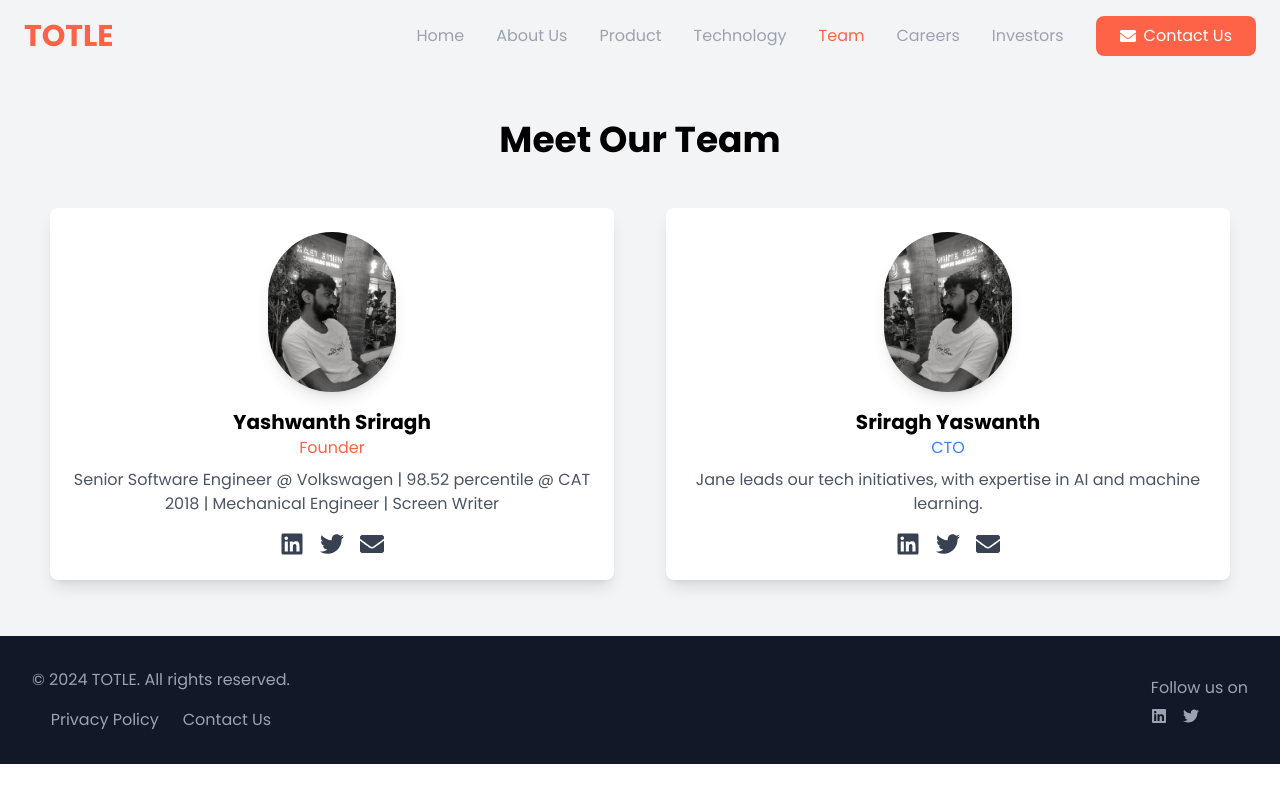
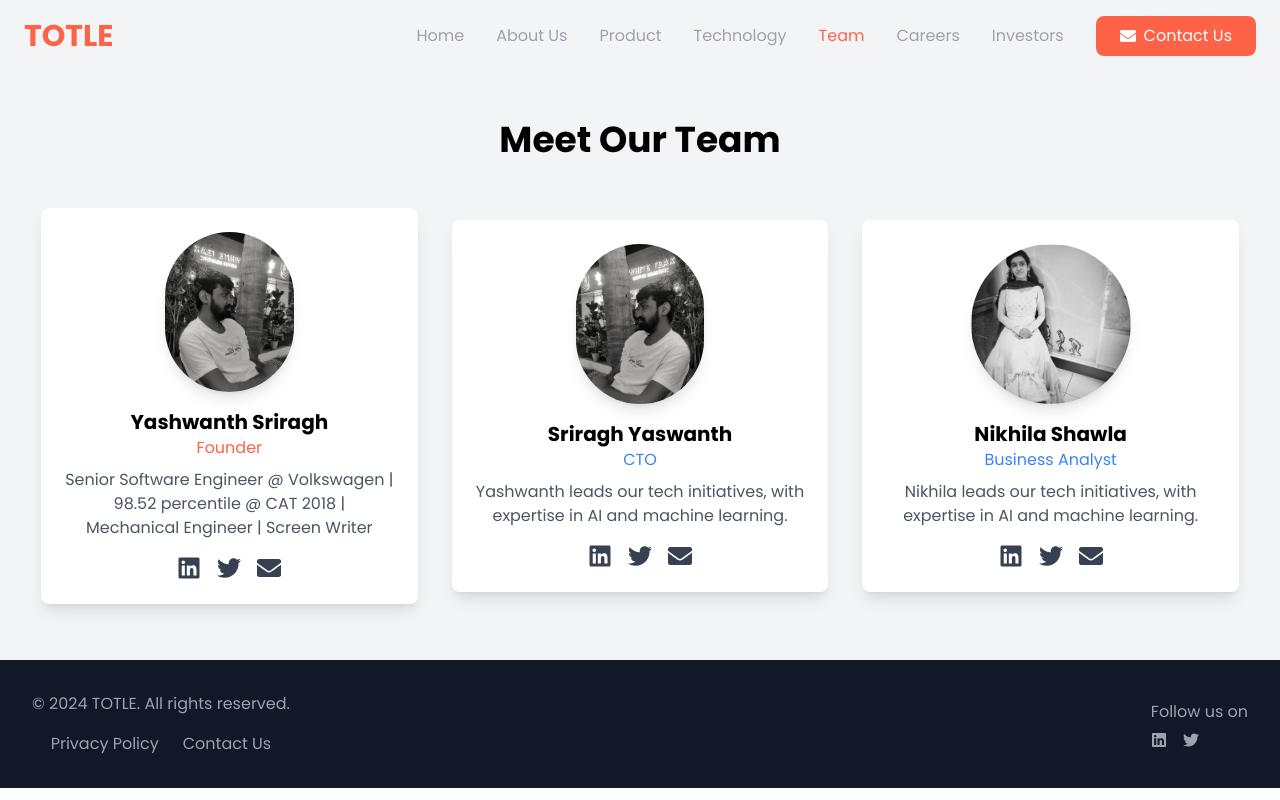
Before and after one commit to saicharan293/totle-portfolio, a React (Create React App) app: page /team in a window 1280 px wide. Built offline with nearby package versions, Linux system fonts and the light colour scheme.

Commit message:
image updated

```diff
--- a/src/components/Team/Team.js
+++ b/src/components/Team/Team.js
@@ -26,7 +26,7 @@ const Team = () => {
       </h2>
 
       {/* Team Members Section */}
-      <div className="grid grid-cols-2 px-6 place-items-center">
+      <div className="grid grid-cols-3 px-6 place-items-center">
         {/* Team Member 1 */}
         <div
           className="w-full md:w-11/12 p-6 bg-white rounded-lg shadow-lg hover:shadow-2xl transition-shadow duration-300 transform hover:scale-105"
@@ -71,7 +71,7 @@ const Team = () => {
           <h3 className="text-xl font-bold">Sriragh Yaswanth</h3>
           <p className="text-blue-500">CTO</p>
           <p className="mt-2 text-gray-600">
-            Jane leads our tech initiatives, with expertise in AI and machine learning.
+            Yashwanth leads our tech initiatives, with expertise in AI and machine learning.
           </p>
           {/* Social Media Links */}
           <div className="flex justify-center mt-4 space-x-4">
@@ -88,33 +88,36 @@ const Team = () => {
         </div>
 
         {/* Team Member 3 */}
-        {/* <div
-          className="w-full md:w-5/12 p-6 bg-white rounded-lg shadow-lg hover:shadow-2xl transition-shadow duration-300 transform hover:scale-105"
+        <div
+          className="w-full md:w-11/12 p-6 bg-white rounded-lg shadow-lg hover:shadow-2xl transition-shadow duration-300 transform hover:scale-105"
           data-aos="fade-up"
-        > */}
-          {/* <img
-            src="/images/team3.jpg"
-            alt="Mark Taylor"
-            className="rounded-full w-[414px] h-[896px] mx-auto mb-4 shadow-lg md:w-32 md:h-32 lg:w-40 lg:h-40" // Responsive dimensions
+        >
+          <img
+            src="/images/Nikhila.jpg"
+            alt="Nikhila Shawla"
+            className="rounded-full mx-auto mb-4 shadow-lg md:w-30 md:h-28 lg:max-w-44 lg:h-40" // Responsive dimensions
+
+            // className="rounded-full w-30 h-[896px] mx-auto mb-4 shadow-lg md:w-32 md:h-32 lg:w-40 lg:h-40" // Responsive dimensions
           />
-          <h3 className="text-xl font-bold">Mark Taylor</h3>
-          <p className="text-green-500">Lead Developer</p>
+          <h3 className="text-xl font-bold">Nikhila Shawla</h3>
+          <p className="text-blue-500">Business Analyst</p>
           <p className="mt-2 text-gray-600">
-            A full-stack developer, Mark is an expert in scalable systems and platform architecture.
-          </p> */}
+            Nikhila leads our tech initiatives, with expertise in AI and machine learning.
+          </p>
           {/* Social Media Links */}
-          {/* <div className="flex justify-center mt-4 space-x-4">
+          <div className="flex justify-center mt-4 space-x-4">
             <a href="https://linkedin.com" className="text-gray-700 hover:text-blue-500 transition">
               <FaLinkedin size={24} />
             </a>
             <a href="https://twitter.com" className="text-gray-700 hover:text-blue-400 transition">
               <FaTwitter size={24} />
             </a>
-            <a href="mailto:mark@totle.com" className="text-gray-700 hover:text-red-500 transition">
+            <a href="mailto:jane@totle.com" className="text-gray-700 hover:text-red-500 transition">
               <FaEnvelope size={24} />
             </a>
-          </div> */}
-        {/* </div> */}
+          </div>
+        </div>
+
       </div>
       <footer className="bg-gray-900 text-gray-400 py-8 px-8 mt-14 flex items-center justify-between gap-4">
         <div className="">
```
Also changed, not shown: public/images/Nikhila.jpg (added).
